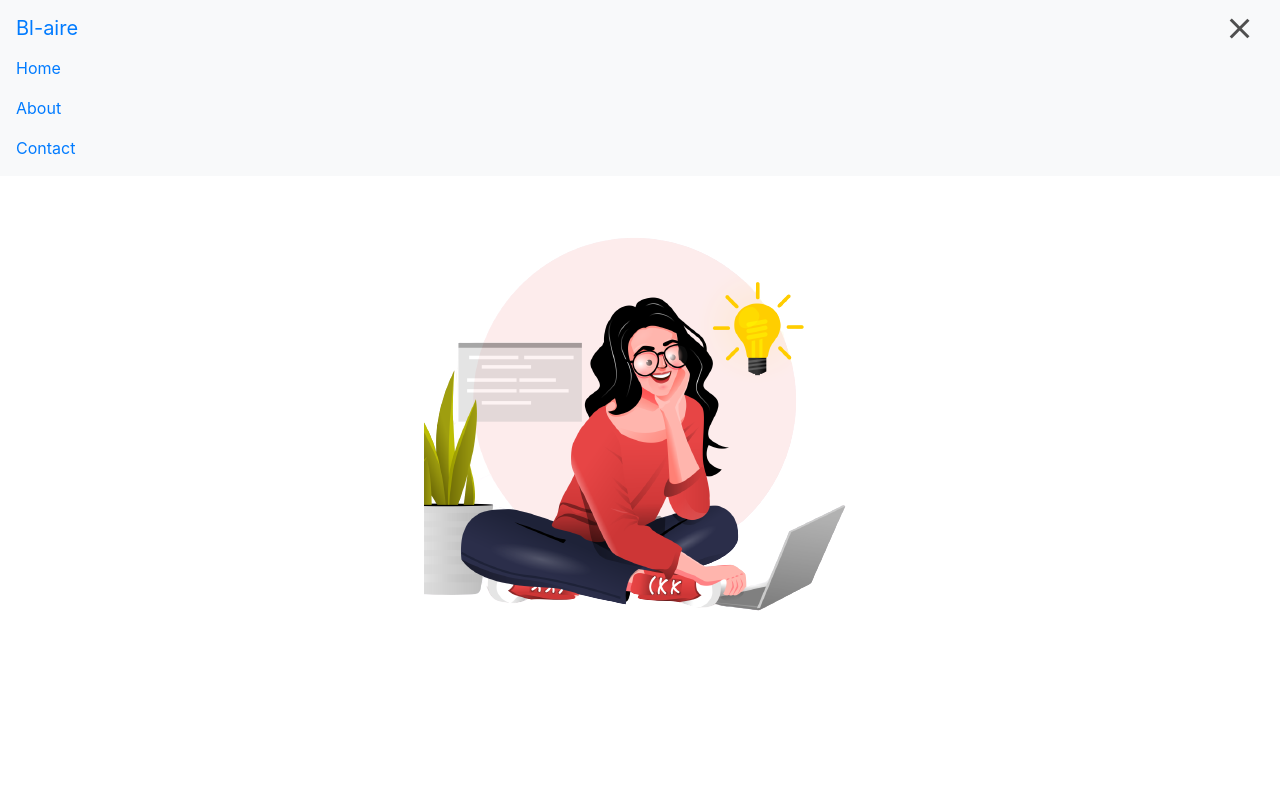
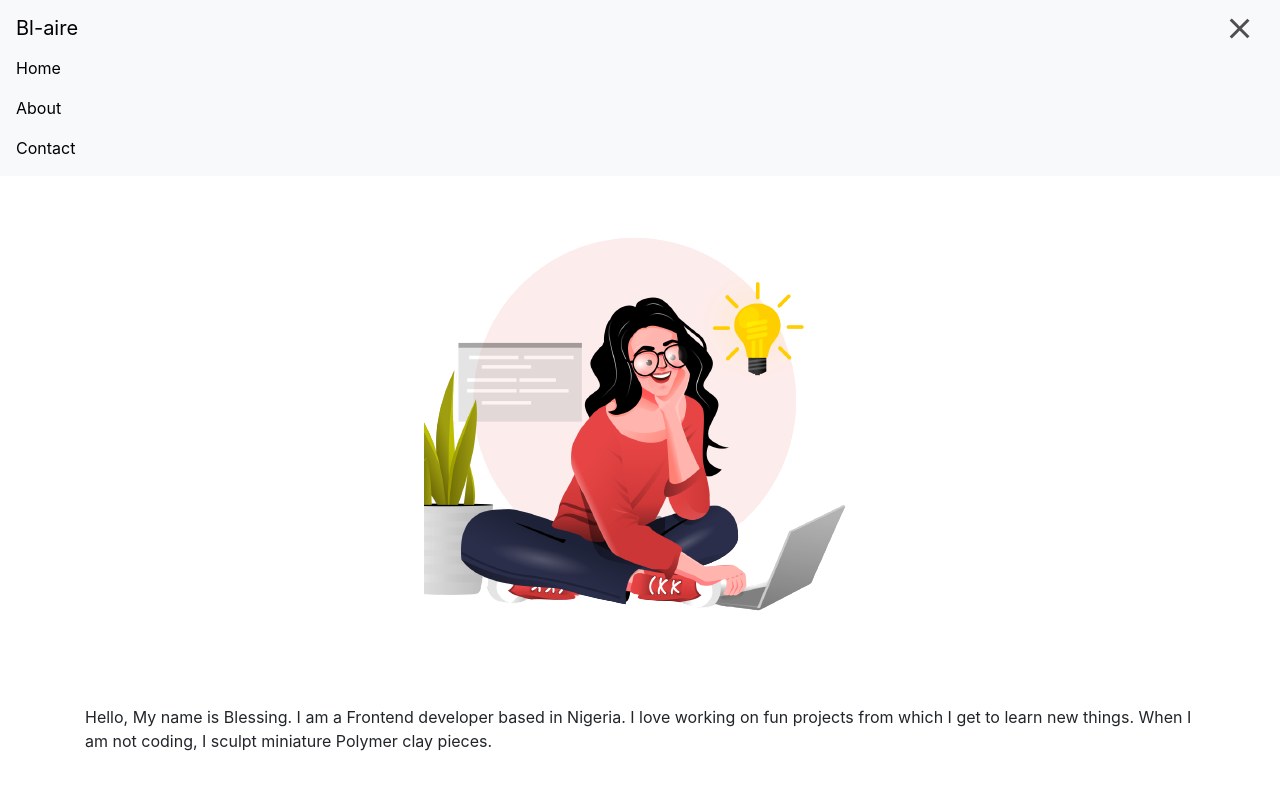
Before and after one commit to bl-aire/ServiceNow, a plain HTML site: page index.html in a window 1280 px wide. Both pictures are taken after a click on the link 1239 px from the left and 28 px from the top of the page. Drawn offline with nearby package versions, Linux system fonts and the light colour scheme.

Commit message:
Style page

```diff
--- a/index.css
+++ b/index.css
@@ -1,3 +1,22 @@
+.container{
+    display: flex;
+    flex-direction: column;
+    justify-content: center;
+    align-items: center;
+}
+
+.avatar{
+    margin: 3em;
+}
+
+a{
+    color: #000000;
+}
+
+a:hover{
+    color: rgb(209, 47, 47);
+}
+
 .navbar-toggler span {
     display: block;
     background-color: #4f4f4f;
@@ -50,13 +69,3 @@
 .navbar-toggler span:nth-child(3) {
     transform: translate(0%, 0%) rotate(0deg) ;
 }
-
-.container{
-    display: flex;
-    justify-content: center;
-    align-items: center;
-}
-
-.avatar{
-    margin: 3em;
-}
--- a/index.html
+++ b/index.html
@@ -31,18 +31,23 @@
                         <a class="nav-link" href="#">Home</a>
                     </li>
                     <li class="nav-item">
-                        <a class="nav-link" href="#">About</a>
+                        <a class="nav-link" href="#about">About</a>
                     </li>
                     <li class="nav-item">
                         <a class="nav-link" href="#">Contact</a>
                     </li>
                 </ul>
             </div>
+        </nav>
     </header>
     <main>
         <div class="container">
             <img src="./avatar.png" alt="female developer" class="avatar">
+            <p id="about">
+                Hello, My name is Blessing. I am a Frontend developer based in Nigeria. I love working on fun projects from which I get to learn new things. When I am not coding, I sculpt miniature Polymer clay pieces.
+            </p>
         </div>
+
     </main>
     <footer></footer>
 </body>
```
